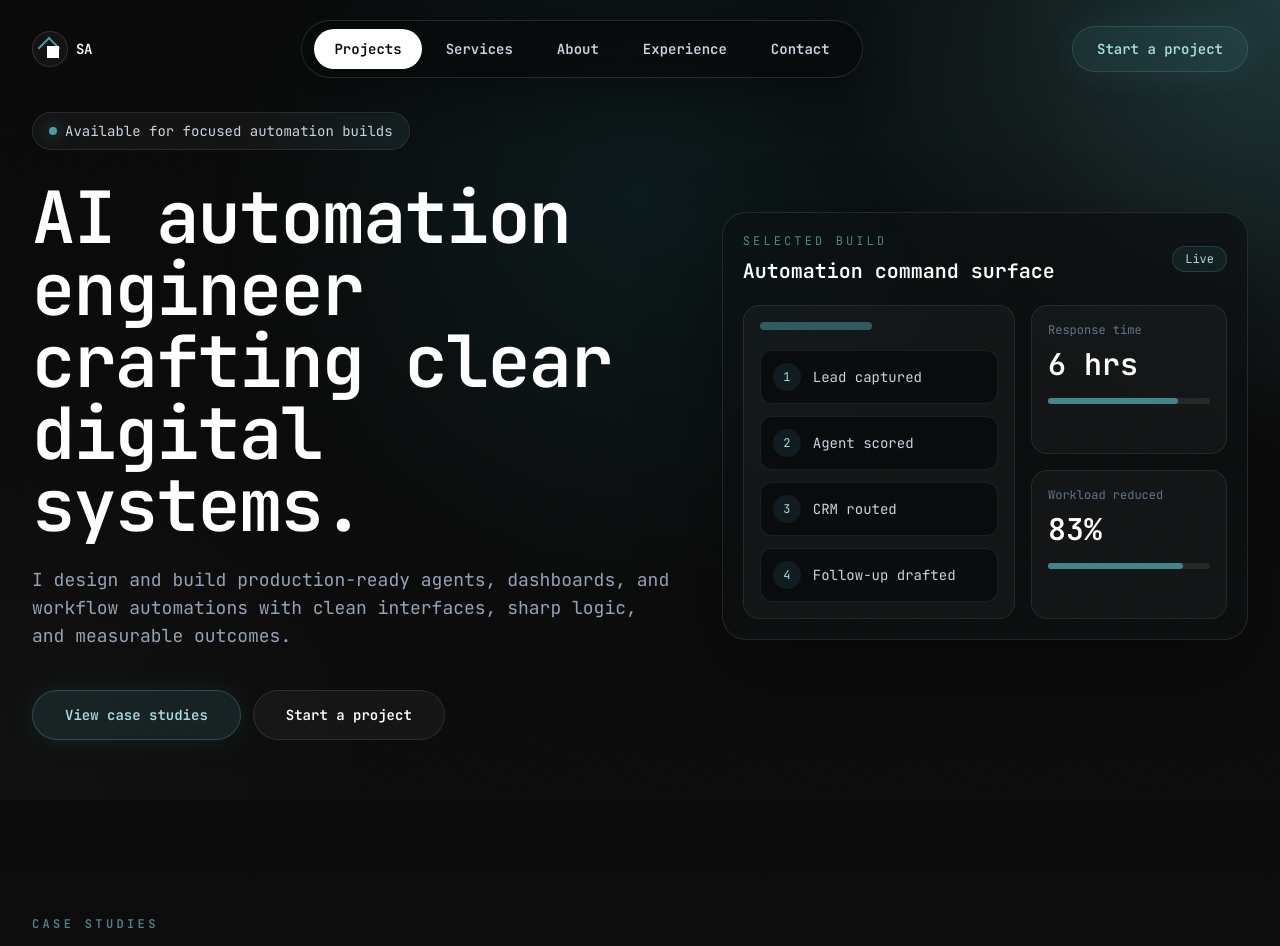
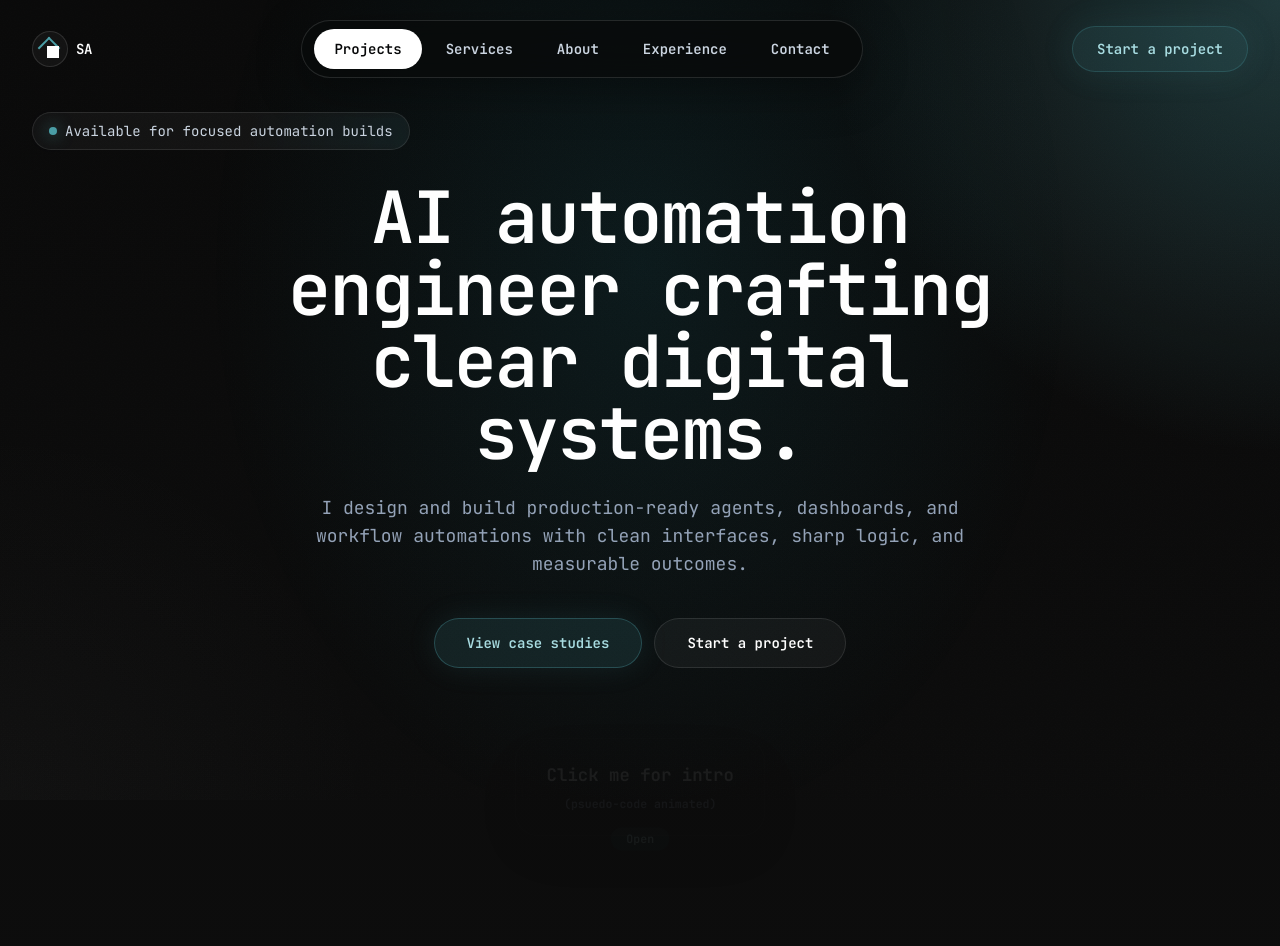
Before and after one commit to SyedSaribAhmed/my-portfolio-web, a Next.js app: page / in a window 1280 px wide. Shown: the top 946 px of the page. Built offline with nearby package versions, Linux system fonts and the light colour scheme.

Commit message:
Hero: remove selected build, center align content, add IntroCompiler

```diff
--- a/app/page.tsx
+++ b/app/page.tsx
@@ -4,6 +4,7 @@ import Link from 'next/link';
 import { motion } from 'framer-motion';
 import ParticleCanvas from '../components/ParticleCanvas';
 import ProjectsGallery from '../components/ProjectsGallery';
+import IntroCompiler from '../components/IntroCompiler';
 import { skills, socialLinks, timeline } from '../lib/data';
 
 const heroVariants = {
@@ -44,7 +45,7 @@ export default function HomePage() {
       <section id="home" className="relative flex min-h-screen items-center overflow-hidden px-6 pb-20 pt-28 sm:px-8">
         <ParticleCanvas />
         <div className="absolute inset-0 bg-[radial-gradient(ellipse_at_50%_24%,rgba(34,211,238,0.08),transparent_48%)]" />
-        <div className="relative z-10 mx-auto grid w-full max-w-7xl gap-12 lg:grid-cols-[1fr_0.82fr] lg:items-center">
+        <div className="relative z-10 mx-auto grid w-full max-w-7xl gap-12 lg:grid-cols-1 lg:items-center">
           <motion.div
             initial="hidden"
             animate="visible"
@@ -65,7 +66,7 @@ export default function HomePage() {
               initial={{ opacity: 0, y: 20 }}
               animate={{ opacity: 1, y: 0 }}
               transition={{ duration: 0.6, delay: 0.2 }}
-              className="mt-8 max-w-4xl text-4xl font-semibold tracking-tight text-white sm:text-6xl lg:text-7xl"
+              className="mt-8 max-w-4xl mx-auto text-center text-4xl font-semibold tracking-tight text-white sm:text-6xl lg:text-7xl"
             >
               AI automation engineer crafting clear digital systems.
             </motion.h1>
@@ -74,7 +75,7 @@ export default function HomePage() {
               initial={{ opacity: 0, y: 20 }}
               animate={{ opacity: 1, y: 0 }}
               transition={{ duration: 0.6, delay: 0.3 }}
-              className="mt-6 max-w-2xl text-base leading-8 text-slate-400 sm:text-lg"
+              className="mt-6 max-w-2xl mx-auto text-center text-base leading-8 text-slate-400 sm:text-lg"
             >
               I design and build production-ready agents, dashboards, and workflow automations with clean interfaces, sharp logic, and measurable outcomes.
             </motion.p>
@@ -83,7 +84,7 @@ export default function HomePage() {
               initial={{ opacity: 0, y: 20 }}
               animate={{ opacity: 1, y: 0 }}
               transition={{ duration: 0.6, delay: 0.4 }}
-              className="mt-10 flex flex-col gap-3 sm:flex-row"
+              className="mt-10 flex flex-col gap-3 sm:flex-row justify-center"
             >
               <Link
                 href="/case-studies"
@@ -104,46 +105,9 @@ export default function HomePage() {
             initial={{ opacity: 0, y: 24 }}
             animate={{ opacity: 1, y: 0 }}
             transition={{ duration: 0.65, delay: 0.35 }}
-            className="relative rounded-3xl border border-white/10 bg-[#0c0f11]/75 p-5 shadow-[0_30px_80px_rgba(0,0,0,0.35)] backdrop-blur-xl"
+            className="relative rounded-3xl p-5"
           >
-            <div className="mb-5 flex items-center justify-between">
-              <div>
-                <p className="text-xs uppercase tracking-[0.26em] text-[#6bb8c0]/70">Selected build</p>
-                <h2 className="mt-2 text-xl font-semibold text-white">Automation command surface</h2>
-              </div>
-              <span className="rounded-full border border-[#4a9ea6]/25 bg-[#4a9ea6]/10 px-3 py-1 text-xs text-[#a8dce1]">Live</span>
-            </div>
-            <div className="grid gap-4 sm:grid-cols-[1fr_0.72fr]">
-              <div className="rounded-2xl border border-white/[0.08] bg-white/[0.035] p-4">
-                <div className="mb-5 h-2 w-28 rounded-full bg-[#4a9ea6]/50" />
-                <div className="space-y-3">
-                  {['Lead captured', 'Agent scored', 'CRM routed', 'Follow-up drafted'].map((item, index) => (
-                    <div key={item} className="flex items-center gap-3 rounded-xl border border-white/[0.08] bg-[#090b0d] px-3 py-3">
-                      <span className="flex h-7 w-7 items-center justify-center rounded-full bg-[#4a9ea6]/[0.12] text-xs text-[#a8dce1]">
-                        {index + 1}
-                      </span>
-                      <span className="text-sm text-slate-300">{item}</span>
-                    </div>
-                  ))}
-                </div>
-              </div>
-              <div className="grid gap-4">
-                <div className="rounded-2xl border border-white/[0.08] bg-white/[0.035] p-4">
-                  <p className="text-xs text-slate-500">Response time</p>
-                  <p className="mt-2 text-3xl font-semibold text-white">6 hrs</p>
-                  <div className="mt-4 h-1.5 rounded-full bg-white/[0.08]">
-                    <span className="block h-full w-4/5 rounded-full bg-[#4a9ea6]/80" />
-                  </div>
-                </div>
-                <div className="rounded-2xl border border-white/[0.08] bg-white/[0.035] p-4">
-                  <p className="text-xs text-slate-500">Workload reduced</p>
-                  <p className="mt-2 text-3xl font-semibold text-white">83%</p>
-                  <div className="mt-4 h-1.5 rounded-full bg-white/[0.08]">
-                    <span className="block h-full w-5/6 rounded-full bg-[#4a9ea6]/80" />
-                  </div>
-                </div>
-              </div>
-            </div>
+            <IntroCompiler />
           </motion.div>
         </div>
       </section>
--- /dev/null
+++ b/components/IntroCompiler.tsx
@@ -0,0 +1,97 @@
+"use client";
+
+import { useEffect, useState } from 'react';
+import { motion } from 'framer-motion';
+
+export default function IntroCompiler() {
+  const [open, setOpen] = useState(false);
+
+  return (
+    <div className="min-h-[280px] w-full">
+      {!open ? (
+        <div className="flex h-full items-center justify-center">
+          <motion.button
+            initial={{ scale: 0.95, opacity: 0 }}
+            animate={{ scale: [0.95, 1.05, 0.98], opacity: 1 }}
+            transition={{ duration: 1.6, repeat: Infinity, repeatDelay: 0.6 }}
+            onClick={() => setOpen(true)}
+            className="relative z-10 rounded-3xl border border-white/[0.08] bg-gradient-to-b from-[#0f1415]/60 to-[#081011]/60 px-8 py-6 text-lg font-semibold text-white shadow-[0_20px_60px_rgba(0,0,0,0.5)] hover:scale-105 focus:outline-none"
+          >
+            <div className="flex flex-col items-center gap-2">
+              <span>Click me for intro</span>
+              <span className="text-xs text-slate-400">(psuedo-code animated)</span>
+            </div>
+            <div className="absolute -bottom-4 left-1/2 -translate-x-1/2 rounded-full bg-[#4a9ea6]/20 px-4 py-1 text-xs text-[#a8dce1]">Open</div>
+          </motion.button>
+        </div>
+      ) : (
+        <CompilerBox onClose={() => setOpen(false)} />
+      )}
+    </div>
+  );
+}
+
+function CompilerBox({ onClose }: { onClose: () => void }) {
+  const lines = [
+    "def intro():",
+    "    name = \"Syed Sarib Ahmed\"",
+    "    title = \"AI Automation Specialist\"",
+    "    location = \"Remote / Hybrid\"",
+    "    focus = [\"Workflow Automation\", \"AI Agents\", \"RAG\"]",
+    "    tools = [\"Python\", \"TypeScript\", \"LangChain\"]",
+    "    print(f\"Hi, I'm {name} — {title}. I build production-ready agents and automations.\")",
+    "",
+    "# click anywhere to close"
+  ];
+
+  const [content, setContent] = useState('');
+  const [lineIndex, setLineIndex] = useState(0);
+  const [charIndex, setCharIndex] = useState(0);
+
+  useEffect(() => {
+    if (lineIndex >= lines.length) return;
+    const currentLine = lines[lineIndex];
+    if (charIndex <= currentLine.length) {
+      const t = setTimeout(() => {
+        setContent((c) => c + currentLine.charAt(charIndex));
+        setCharIndex((i) => i + 1);
+      }, 20 + Math.random() * 40);
+      return () => clearTimeout(t);
+    }
+    // move to next line
+    const nl = setTimeout(() => {
+      setContent((c) => c + '\n');
+      setLineIndex((li) => li + 1);
+      setCharIndex(0);
+    }, 200);
+    return () => clearTimeout(nl);
+  }, [charIndex, lineIndex]);
+
+  return (
+    <motion.div
+      initial={{ opacity: 0, y: 20 }}
+      animate={{ opacity: 1, y: 0 }}
+      transition={{ duration: 0.45 }}
+      onClick={onClose}
+      className="mx-auto max-w-3xl cursor-pointer rounded-3xl border border-white/10 bg-[#071014]/80 p-6 text-sm text-slate-200 shadow-strong sm:p-8"
+    >
+      <div className="mb-4 flex items-center justify-between">
+        <div className="flex items-center gap-2">
+          <span className="h-3 w-3 rounded-full bg-[#ff5f56]" />
+          <span className="h-3 w-3 rounded-full bg-[#ffbd2e]" />
+          <span className="h-3 w-3 rounded-full bg-[#27c93f]" />
+        </div>
+        <div className="text-xs text-slate-400">pseudo-python compiler</div>
+      </div>
+
+      <pre className="whitespace-pre-wrap break-words font-mono text-[0.95rem] leading-6">
+        <code>{content}</code>
+      </pre>
+
+      <div className="mt-4 flex items-center justify-between text-xs text-slate-400">
+        <span>Click anywhere to close</span>
+        <span>Responsive • Reactive</span>
+      </div>
+    </motion.div>
+  );
+}
```
